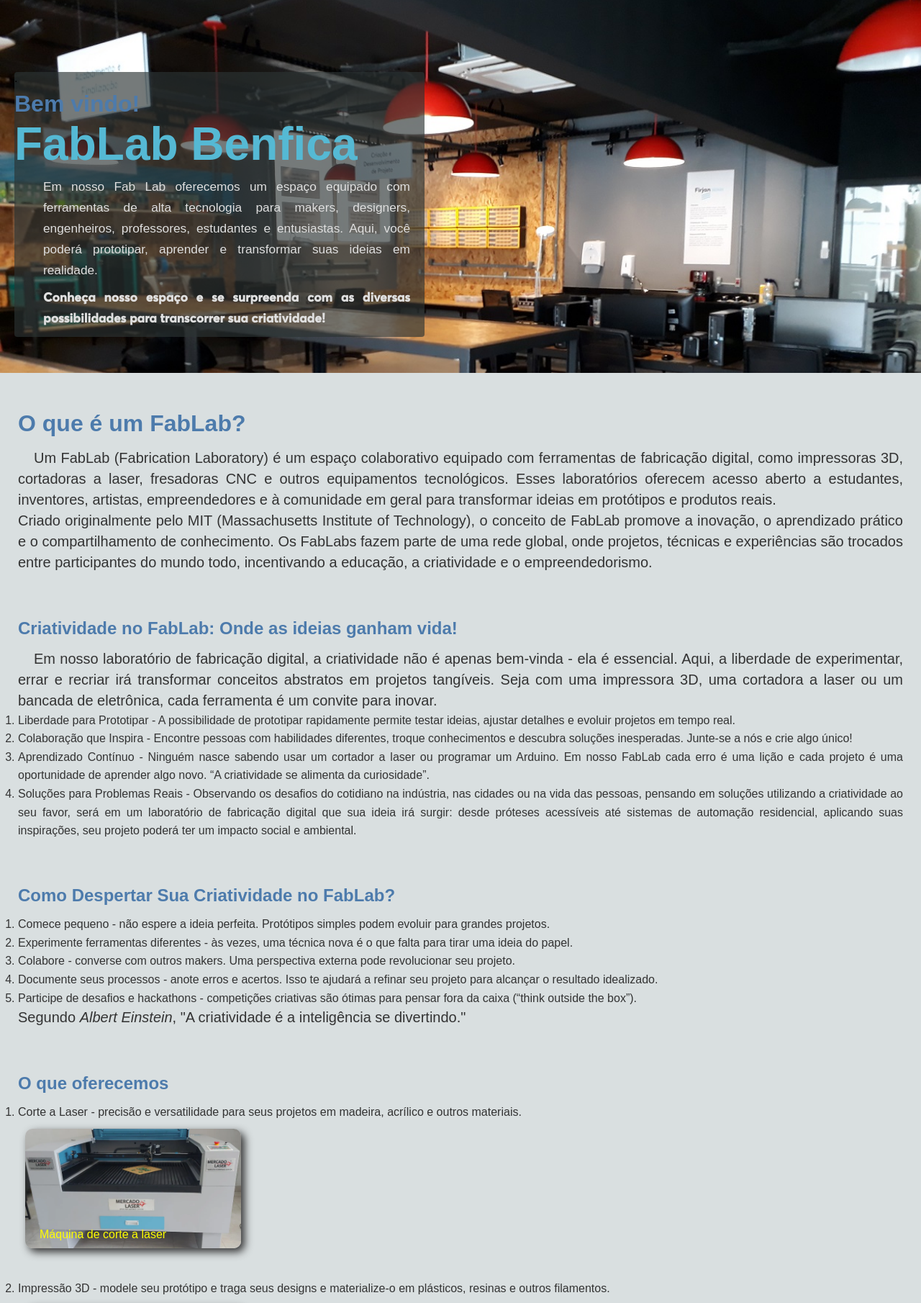
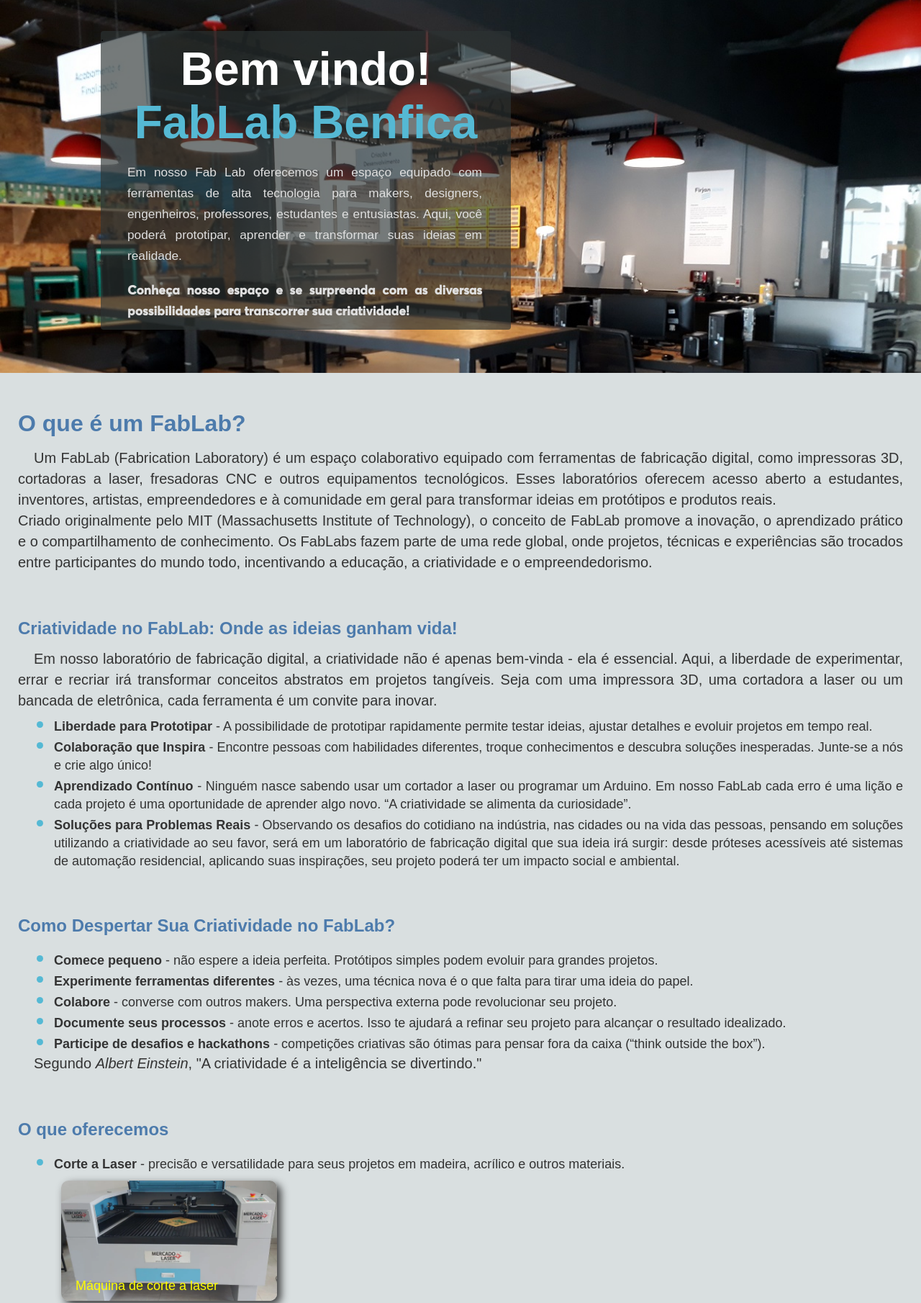
Before and after one commit to labStartup/Projeto-FabLab, a plain HTML site: page index.html in a window 1280 px wide. Shown: the part 66-1876 px from the top of the page at 72% size. Drawn offline with Linux system fonts and the light colour scheme; files whose address does not match are found by name; a web font is replaced by a local one.

Commit message:
Modifiquei um pouco a homepage - Romisson

```diff
--- a/css/specific.css
+++ b/css/specific.css
@@ -62,6 +62,33 @@ background-size: cover;
 position: relative;
 }
 
+/* Configurando a id pulsante */
+#pulsante {
+  font-family: monospace ,'Courier New', Courier;
+  font-size: 23px;
+  font-weight: bold;
+  animation: pulsar 0.8s infinite ease-in-out;
+   transform-origin: center;
+}
+
+/* Configurando keyframe para pulsar */
+@keyframes pulsar {
+  0% {
+    transform: scale(1); opacity: 0.8;
+  }
+  50% {
+    transform: scale(1.05); opacity: 1;
+    color: #c7d323;
+    padding: 10px;
+  }
+  100% {
+    transform: scale(5); opacity: 0.8;
+    color: #b65b10;
+    padding: 0;
+  }
+}
+
+
 /* ----- Bloco para a caixa que está na imagem inicial da homepage */
 
 /* Conteiner do texto */
@@ -71,31 +98,27 @@ background-color: rgba(44, 51, 51, 0.651);
 /* opacity: 0.91; */
 /* border-radius: 5px 40px 5px 40px; */
 position: absolute;
-<<<<<<< HEAD
 left: 140px;
 bottom: 60px;
 border-radius: 4px;
-=======
-right: 50px;
-bottom: 50px;
 }
->>>>>>> staging
 
 #titulo_intro{
 color: white;
 font-size: 4em;
 /* padding: 13px 4px 4px 0; */
-padding-left: 6%;
+padding-left: 0;
 text-align: center;
 }
 
 
 /* Estilizando o parágrafo de dentro do conteiner */
 .card-p {
-color: rgb(223, 223, 223);
-text-align: justify;
-padding: 0 20px 10px 40px;
-font-size: 17.3px;
+  color: rgb(223, 223, 223);
+  text-align: justify;
+  padding: 10px 40px 10px 37px;
+  font-size: 17.3px;
+
 }
 
 /* Estilizando o verdinho */
@@ -105,7 +128,6 @@ color: #55b9d4;
 
 }
 
-<<<<<<< HEAD
 .caixa2 {
   width: 570px;
   height: 8px;
@@ -113,14 +135,6 @@ color: #55b9d4;
   animation: gradient 1s ease infinite;
   /* opacity: 0.95; */
   border-radius: 4px;
-=======
-.h1_center {
-  text-align: center;
-}
-
-
-
->>>>>>> staging
 }
 
 @keyframes gradient {
@@ -129,5 +143,9 @@ color: #55b9d4;
   120% { background-position: 0% 50%; }
 }
 
-
+/* Mensagem final da homepage */
+.final-msg {
+  text-align: center;
+  font-size: 32px;
+  margin: 30px 0 0;
 }
--- a/css/style.css
+++ b/css/style.css
@@ -223,11 +223,26 @@ p {
   transition: 0.3s;
 }
 
-
 /* Estiliazando o main -> conteúdo */
 .content-container {
   margin: 12px 0 50px 0;
 }
+
+/* Configurando os ol para que fiquem identados */
+.content-container ul {
+  margin: 5px 0 auto 50px;
+  font-size: 18px;
+  line-height: 25px;
+  padding: 10px auto;
+}
+
+.content-container ul ::marker {
+  color: #55b9d4; /* Define a cor azul */
+  font-weight: bold; /* Opcional: para deixar o marcador em negrito */
+  font-size: 1.6em; /* Opcional: para aumentar o tamanho do marcador */
+
+}
+
 
 #botao_flutuante {
   opacity: 0;
--- a/index.html
+++ b/index.html
@@ -28,8 +28,6 @@
       color: yellow;
       opacity: 1;
     }
-
-
   </style>
 </head>
 
@@ -99,50 +97,60 @@
         liberdade de experimentar, errar e recriar irá transformar conceitos abstratos em projetos tangíveis. Seja com
         uma impressora 3D, uma cortadora a laser ou um bancada de eletrônica, cada ferramenta é um convite para inovar.
       </p>
-      <ol>
+      <ul>
         <li>
-          Liberdade para Prototipar - A possibilidade de prototipar rapidamente permite testar ideias, ajustar detalhes
+          <strong>Liberdade para Prototipar</strong> - A possibilidade de prototipar rapidamente permite testar ideias,
+          ajustar detalhes
           e
           evoluir projetos em tempo real.
         </li>
         <li>
-          Colaboração que Inspira - Encontre pessoas com habilidades diferentes, troque conhecimentos e descubra
+          <strong>Colaboração que Inspira</strong> - Encontre pessoas com habilidades diferentes, troque conhecimentos e
+          descubra
           soluções
           inesperadas. Junte-se a nós e crie algo único!
         </li>
         <li>
-          Aprendizado Contínuo - Ninguém nasce sabendo usar um cortador a laser ou programar um Arduino. Em nosso FabLab
+          <strong>Aprendizado Contínuo</strong> - Ninguém nasce sabendo usar um cortador a laser ou programar um
+          Arduino. Em nosso FabLab
           cada erro é uma lição e cada projeto é uma oportunidade de aprender algo novo. “A criatividade se alimenta da
           curiosidade”.
         </li>
         <li>
-          Soluções para Problemas Reais - Observando os desafios do cotidiano na indústria, nas cidades ou na vida das
+          <strong>Soluções para Problemas Reais</strong> - Observando os desafios do cotidiano na indústria, nas cidades
+          ou na vida das
           pessoas, pensando em soluções utilizando a criatividade ao seu favor, será em um laboratório de fabricação
           digital que sua ideia irá surgir: desde próteses acessíveis até sistemas de automação residencial, aplicando
           suas inspirações, seu projeto poderá ter um impacto social e ambiental.
         </li>
-      </ol>
+      </ul>
     </div>
     <div class="content-container">
       <h2>Como Despertar Sua Criatividade no FabLab?</h2>
-      <ol>
-        <li>Comece pequeno - não espere a ideia perfeita. Protótipos simples podem evoluir para grandes projetos.</li>
-        <li>Experimente ferramentas diferentes - às vezes, uma técnica nova é o que falta para tirar uma ideia do papel.
+      <ul>
+        <li><strong>Comece pequeno</strong> - não espere a ideia perfeita. Protótipos simples podem evoluir para grandes
+          projetos.</li>
+        <li><strong>Experimente ferramentas diferentes</strong> - às vezes, uma técnica nova é o que falta para tirar
+          uma ideia do papel.
         </li>
-        <li>Colabore - converse com outros makers. Uma perspectiva externa pode revolucionar seu projeto.</li>
-        <li>Documente seus processos - anote erros e acertos. Isso te ajudará a refinar seu projeto para alcançar o
+        <li><strong>Colabore</strong> - converse com outros makers. Uma perspectiva externa pode revolucionar seu
+          projeto.</li>
+        <li><strong>Documente seus processos</strong> - anote erros e acertos. Isso te ajudará a refinar seu projeto
+          para alcançar o
           resultado idealizado.</li>
-        <li>Participe de desafios e hackathons - competições criativas são ótimas para pensar fora da caixa (“think
+        <li><strong>Participe de desafios e hackathons</strong> - competições criativas são ótimas para pensar fora da
+          caixa (“think
           outside the box”).</li>
-      </ol>
-      <p>Segundo <cite>Albert Einstein</cite>, "A criatividade é a inteligência se divertindo."</p>
+      </ul>
+      <p class="ident">Segundo <cite>Albert Einstein</cite>, "A criatividade é a inteligência se divertindo."</p>
     </div>
     <!-- Aqui vai entrar uma imagem -->
 
     <div class="content-container">
       <h2>O que oferecemos</h2>
-      <ol>
-        <li>Corte a Laser - precisão e versatilidade para seus projetos em madeira, acrílico e outros materiais.</li>
+      <ul>
+        <li><strong>Corte a Laser</strong> - precisão e versatilidade para seus projetos em madeira, acrílico e outros
+          materiais.</li>
         <figure>
           <img src="img/home/corte-a-laser.webp" alt="">
           <figcaption>Máquina de corte a laser</figcaption>
@@ -154,33 +162,36 @@
           <figcaption>Impressora 3D</figcaption>
         </figure>
 
-        <li>Fresadora CNC</li>
+        <li><strong>Fresadora CNC</strong></li>
 
         <figure>
           <img src="img/home/fresadora-cnc.jpg">
           <figcaption>Fresadora CNC</figcaption>
         </figure>
-        <li>Bancadas de Eletrônica e Computadores para Programação - Arduino, Raspberry Pi, ESP 32 e outras plataformas
+        <li><strong>Bancadas de Eletrônica e Computadores para Programação</strong> - Arduino, Raspberry Pi, ESP 32 e
+          outras plataformas
           para prototipagem eletrônica, incluindo outros dispositivos de IoT (internet of things).</li>
         <figure>
           <img src="img/home/workspace-eletronic.jpg" alt="">
           <figcaption>Bancadas de Eletrônica</figcaption>
         </figure>
-        <li>Workshops e Cursos - Participe! Aprenda novas habilidades com nossos workshops sobre fabricação digital,
+        <li><strong>Workshops e Cursos</strong> - Participe! Aprenda novas habilidades com nossos workshops sobre
+          fabricação digital,
           ministradas por profissionais que são referências no mercado de tecnologia da informação.</li>
         <figure>
           <img src="img/home/workshop.jpg" alt="">
           <figcaption>Workshops e Cursos</figcaption>
         </figure>
-        <li>Espaço Colaborativo - ambiente inspirador e aconchegante para trocar ideias e colaborar em projetos
+        <li><strong>Espaço Colaborativo</strong> - ambiente inspirador e aconchegante para trocar ideias e colaborar em
+          projetos
           inovadores.</li>
         <figure>
           <img src="img/home/fablab-day.jpg" alt="">
           <figcaption>Espaço colaborativo</figcaption>
         </figure>
-        <li>E muito mais…</li>
-      </ol>
+      </ul>
     </div>
+    <span id="pulsante">E muito mais…</span>
 
     <div class="content-container">
       <h2>Por que Escolher Nosso FabLab? 🙂</h2>
@@ -218,12 +229,7 @@
         para a página de projetos)</p>
     </div>
     <div class="content-container">
-      <h2>Junte-se à Nossa Comunidade Maker!</h2>
-      <p>
-        Siga-nos nas redes sociais e fique por dentro das novidades:
-        [ícones para redes sociais: Instagram, Facebook, LinkedIn, Youtube]
-      </p>
-      <h3>Transforme ideias em realidade. Venha fazer parte do The 4.20 Lab! 🎉</h3>
+      <h3 class="final-msg">Transforme ideias em realidade. Venha fazer parte do FabLab Benfica! 🎉</h3>
     </div>
   </main>
 
```
Lines whose indentation alone changed are shown as unchanged.
